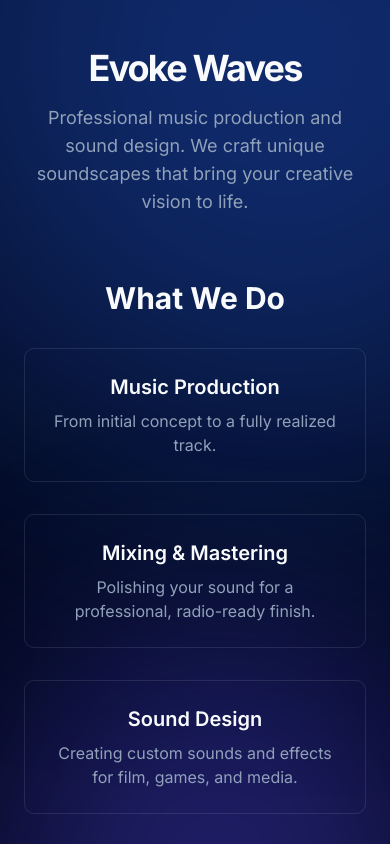
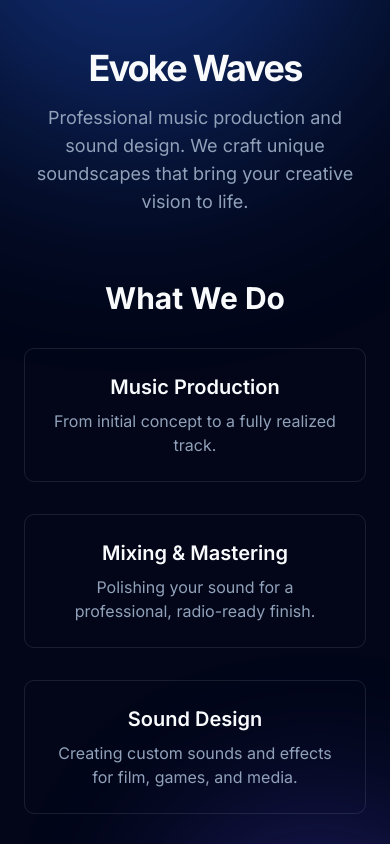
Before and after one commit to EdirithanthiriTharushaKawshalya/prime-evoke-pvt, a Next.js app: page /evoke-waves in a window 390 px wide. Shown: the top 844 px of the page. Built offline with nearby package versions, Linux system fonts and the light colour scheme.

Commit message:
changed: mobile view bg

```diff
--- a/src/app/globals.css
+++ b/src/app/globals.css
@@ -52,6 +52,29 @@
   background-color: #4f46e5;
   /* Make the animation slightly faster */
   animation: moveBlob2 25s infinite alternate ease-in-out;
+}
+
+/* --- Mobile Styles for a More Dynamic Aurora Effect --- */
+/* This code block only applies to screens 768px wide or smaller */
+@media (max-width: 768px) {
+  .blob {
+    /* We reduce the blur significantly on mobile to make the color core more visible */
+    filter: blur(100px);
+
+    /* We increase the opacity to make the colors pop more against the dark background */
+    opacity: 0.45;
+  }
+
+  /* We also make the blobs smaller so their movement across the small screen is much more apparent */
+  .blob-1 {
+    width: 400px;
+    height: 400px;
+  }
+
+  .blob-2 {
+    width: 300px;
+    height: 300px;
+  }
 }
 
 @custom-variant dark (&:is(.dark *));
```
